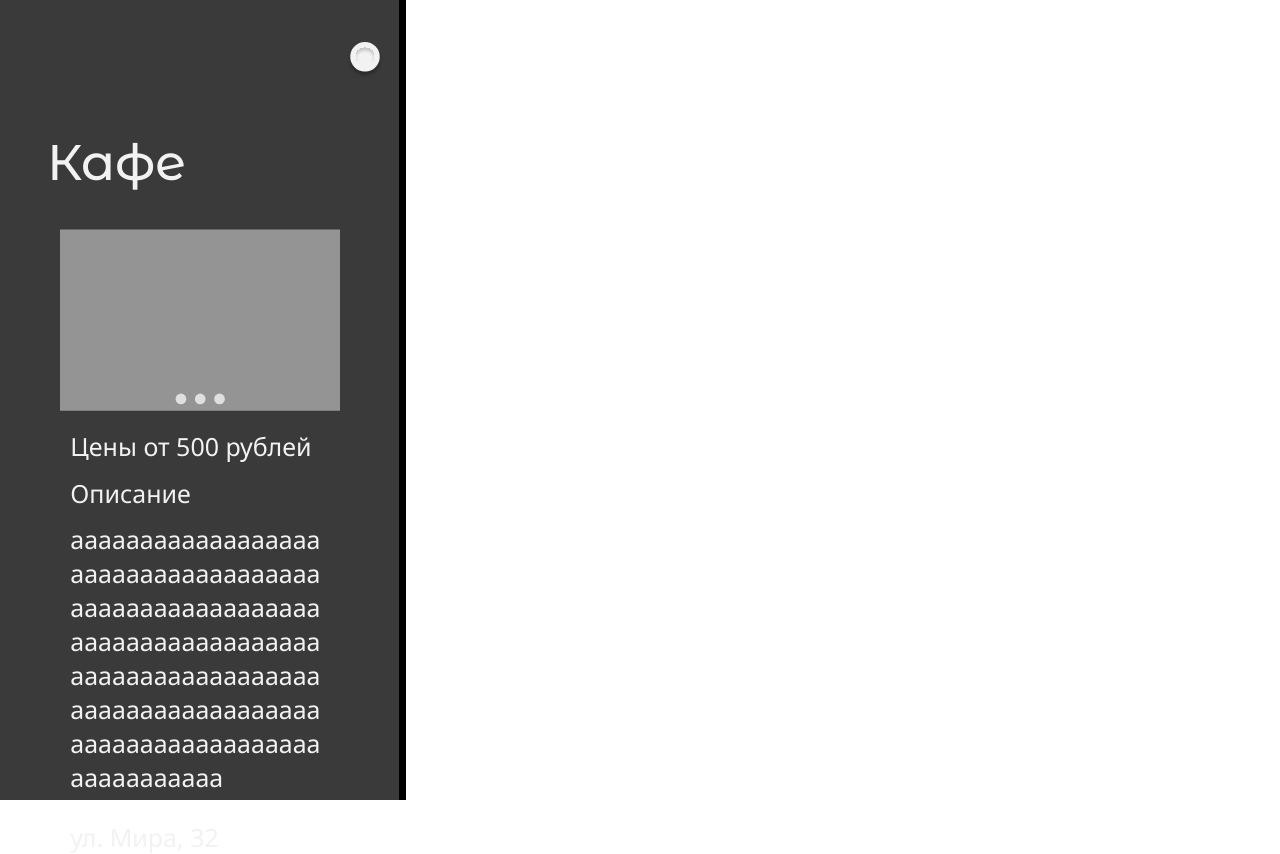
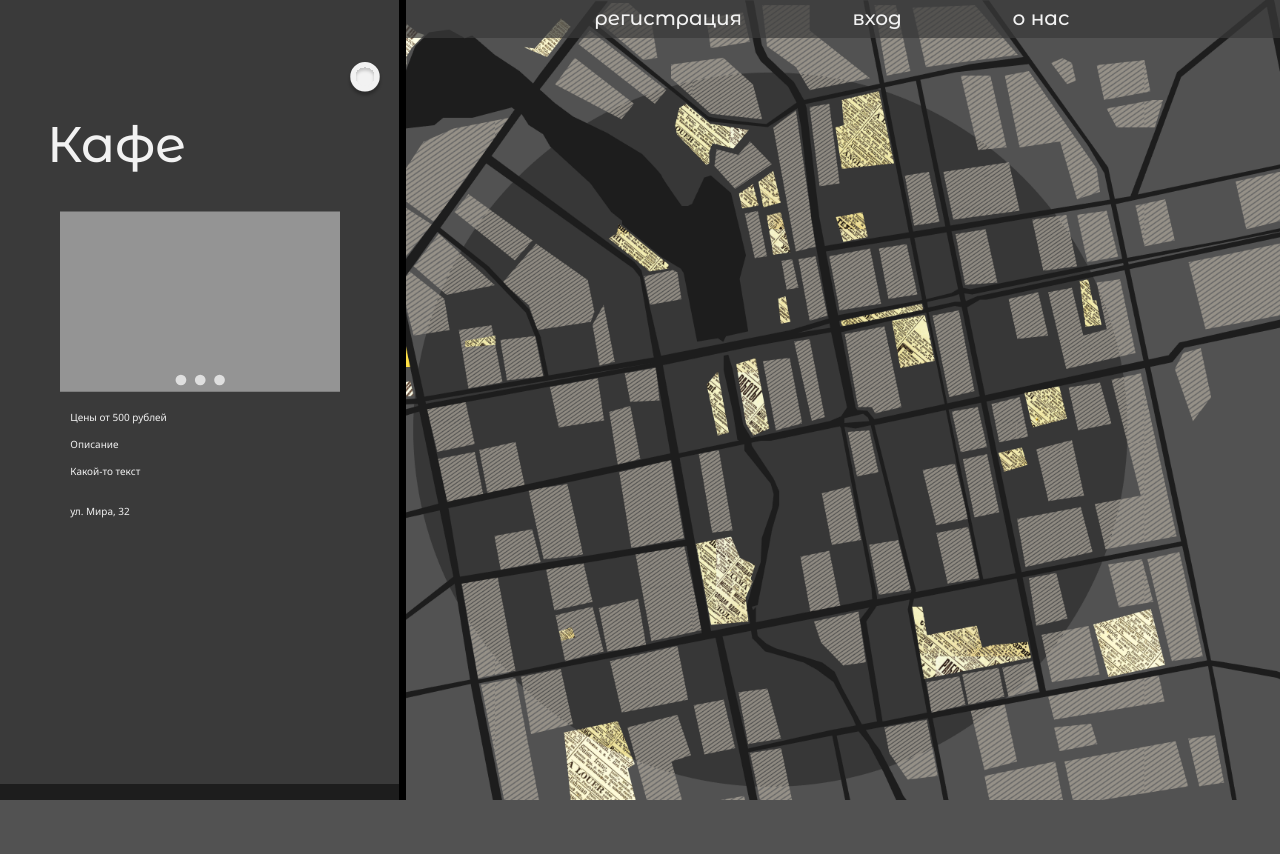
Before and after one commit to GG-ProjectMaps/code, a plain HTML site: page leftbar.html in a window 1280 px wide. After the commit the page ends 800 px from the top, so only its background shows below. Drawn offline with Linux system fonts and the light colour scheme.

Commit message:
add map and leftbar

```diff
--- a/leftbar.css
+++ b/leftbar.css
@@ -2,10 +2,80 @@
     width: 100%;
     height: 100%;
     margin: 0 auto;
+    background-color: #525252;
+}
+main {
+   position: relative;
+}
+
+.map-title {
+    display: flex;
+    font-family: 'Montserrat Alternates';
+    position: absolute;
+    margin-top: 18%;
+    margin-left: 5%;
+    font-style: normal;
+    font-weight: 600;
+    color: #FFE145;
+    font-size: 40px;
+    width: 10%;
+}
+
+form {
+    margin-top: 1.5%;
+}
+
+.upperbar {
+    z-index: 1;
+    display: flex;
+    flex-direction: row;
+    justify-content: center;
+    align-items: center;
+    padding: 1% 30%;
+    position: absolute;
+    padding-right: 0;
+    gap: 11%;
+    top: 0;
+    right: 0;
+    width: 70%;
+    height: 1.5%;
+    background: rgba(58, 58, 58, 0.7);
+}
+
+.upperbar-buttons {
+    display: flex;
+    cursor: pointer;
+    font-family: 'Montserrat Alternates';
+    font-style: normal;
+    font-weight: 500;
+    font-size: 20px;
+    text-align: center;
+    color: #F2F2F2;
+}
+
+button {
+    background: none;
+    border: none;
+}
+
+.map {
+    position: absolute;
+    display: flex;
+    right: 0;
+    top: 0;
+    bottom: 0;
+}
+
+.map img {
+    width: 100%;
+    height: 100%;
 }
 
 .leftbar {
+    z-index: 1;
+
     display: flex;
+    position: relative;
     flex-direction: column;
     justify-content: center;
     align-items: center;
@@ -15,9 +85,10 @@
     height: 100%;
 }
 
+
 .status-button {
     margin-left: 83%;
-    margin-top: 11%;
+    margin-top: 20%;
 }
 
 .status {
@@ -45,7 +116,8 @@
     flex-direction: column;
     align-items: center;
     width: 90%;
-    height: 100%;
+    height: 70%;
+    margin-bottom: 40%;
 }
 
 .content-title {
@@ -78,7 +150,7 @@
     font-family: 'Noto Sans';
     font-style: normal;
     font-weight: 400;
-    font-size: 25px;
+    font-size: 10px;
     display: flex;
     flex-direction: column;
     width: 72%;
@@ -96,6 +168,7 @@
 
 .text {
     text-align: justify;
+    max-height: 200px;
     word-wrap: break-word;
 }
 
@@ -104,8 +177,10 @@
 }
 
 .progress-bar {
+    position: absolute;
     display: flex;
     background-color: #1D1D1D;
     width: 100%;
-    height: 24px;
+    height: 2%;
+    bottom: 0%;
 }
--- a/leftbar.html
+++ b/leftbar.html
@@ -13,6 +13,29 @@
     </head>
     <body>
         <main>
+            <div class="map-title">
+                Андеграунд карта Екатеринбурга
+            </div>
+            <div class="upperbar">
+                <form action="registration.html">
+                    <button class="upperbar-buttons">
+                        регистрация
+                    </button>
+                </form>
+                <form action="registration.html">
+                    <button class="upperbar-buttons">
+                        вход
+                    </button>
+                </form>
+                <form action="registration.html">
+                    <button class="upperbar-buttons">
+                        о нас
+                    </button>
+                </form>
+            </div>
+            <div class="map">
+                <img src="images/map.png">
+            </div>
             <div class="leftbar">
                 <div class="status-button">
                     <input class="status" type="checkbox" id="status">
@@ -34,7 +57,7 @@
                                 Описание
                             </div>
                             <div class="text">
-                                ааааааааааааааааааааааааааааааааааааааааааааааааааааааааааааааааааааааааааааааааааааааааааааааааааааааааааааааааааааааааааааааааааааааааа
+                                Какой-то текст
                             </div>
                             <div class="adress">
                                 ул. Мира, 32
--- a/style.css
+++ b/style.css
@@ -23,7 +23,6 @@
     margin-bottom: 0;
     margin-right: 0;
     display: flex;
-    border: 1px solid green;
 }
 
 .button-login {
@@ -84,7 +83,6 @@
 }
 
 .registration {
-    border: 5px solid red;
     position: absolute;
     left: 37.19%;
     right: 37.21%;
@@ -133,7 +131,6 @@
     display: flex;
     flex-direction: column;
     align-items: center;
-    border: 5px solid green;
     position: absolute;
     left: 0%;
     right: 0%;
```
Also changed, not shown: registration.html (+2 -2 lines), README.md, images/cat.jpg (deleted), images/map.png (added).
